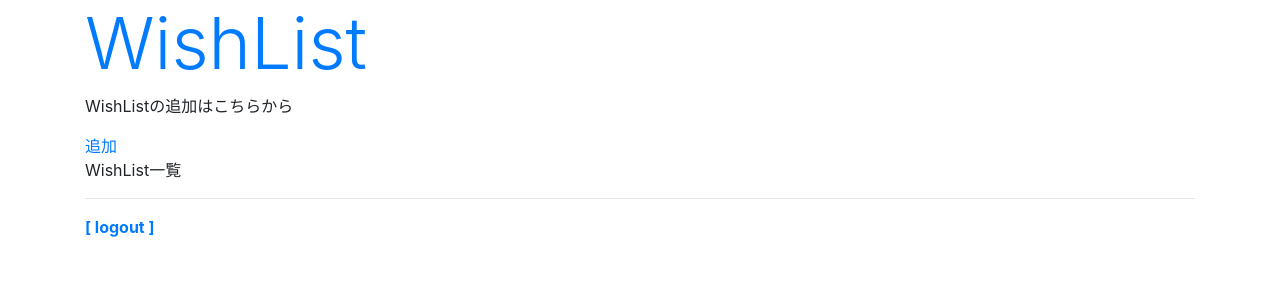
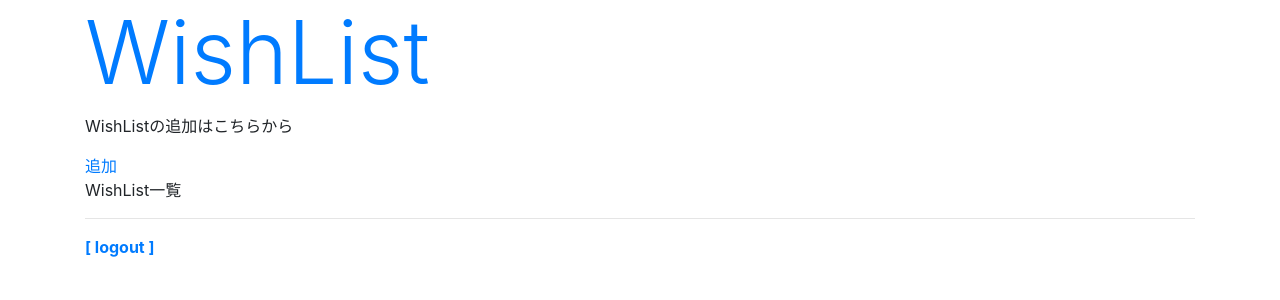
Before and after one commit to kimuson13/close-cloth, a Django app: template cloth_manage/clothes/templates/clothes/wishlist.html in a window 1280 px wide. Shown: the part 56-356 px from the top of the page. Run offline with Django 3.2, Linux system fonts and the light colour scheme; the template is opened without the code that fills it, so the values that code supplies are empty; some libraries are stand-ins or nearby versions.

Commit message:
Update wishlist.html

```diff
--- a/cloth_manage/clothes/templates/clothes/wishlist.html
+++ b/cloth_manage/clothes/templates/clothes/wishlist.html
@@ -3,7 +3,7 @@
 {% block title %}{{title}}{% endblock %}
 
 {% block header %}
-<h1 class="display-3 text-primary">WishList</h1>
+<h1 class="display-2 text-primary">WishList</h1>
 {% endblock %}
 
 {% block content %}
```
